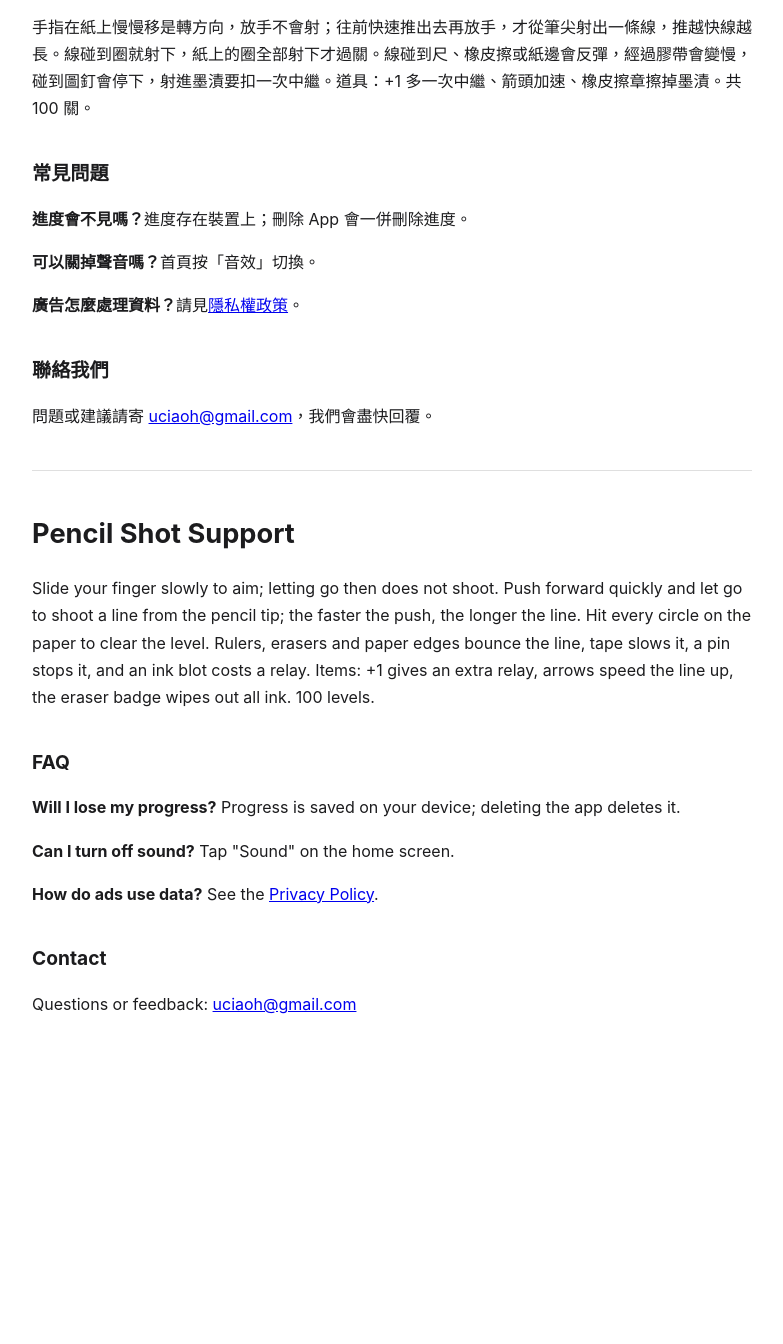
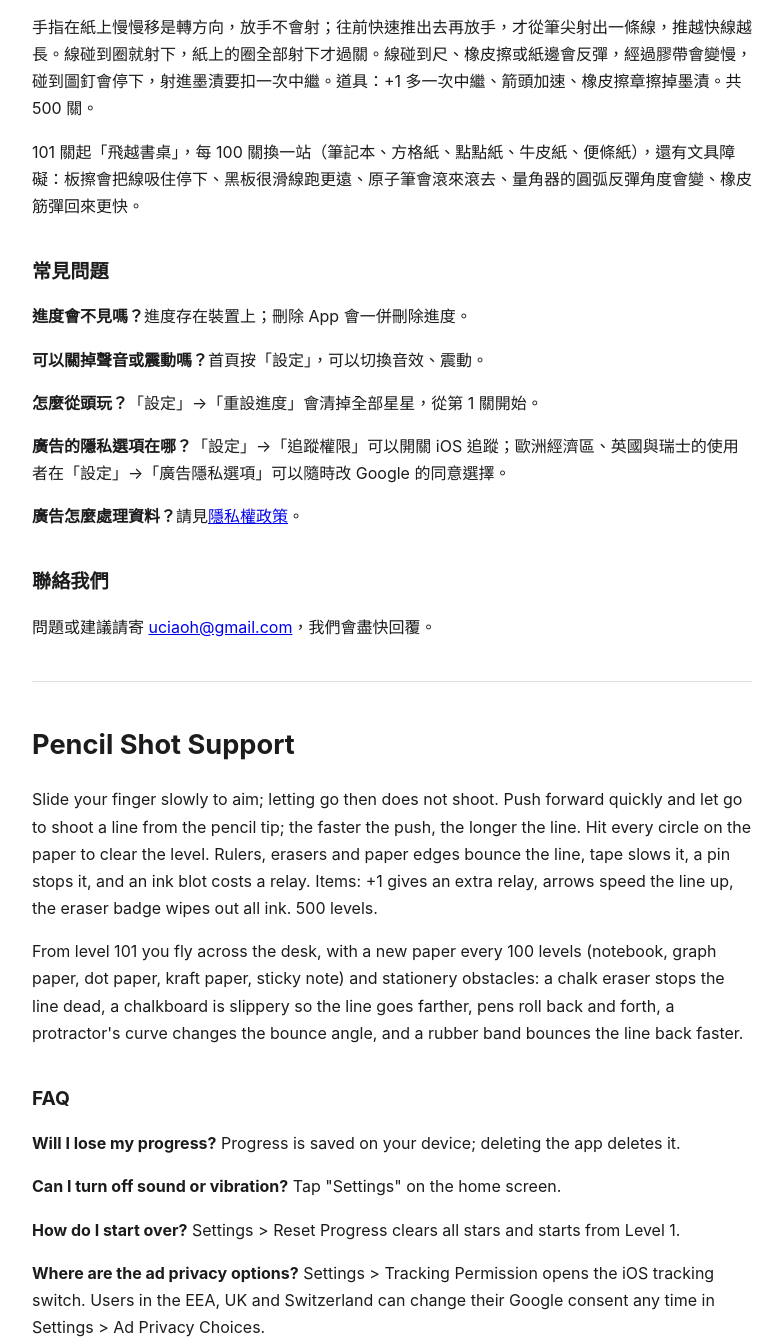
Before and after one commit to uciaoh-arch/uciaoh-arch.github.io, a plain HTML site: page pencilshot/support/index.html in a window 1280 px wide. Shown: the part 120-1464 px from the top of the page, without its empty margins (248-1031 px from the left). Before the commit the page ends 1178 px from the top, so only its background shows below. Drawn offline with Linux system fonts and the light colour scheme.

Commit message:
pencilshot support: 500 levels, settings

```diff
--- a/pencilshot/support/index.html
+++ b/pencilshot/support/index.html
@@ -3,17 +3,23 @@
 h1{font-size:1.7rem}h2{font-size:1.2rem;margin-top:1.8em}hr{margin:2.5em 0;border:0;border-top:1px solid #8884}
 nav a{margin-right:1em}</style></head><body><nav><a href="../support/">Support</a><a href="../privacy/">Privacy</a></nav>
 <h1>鉛筆射擊 支援</h1>
-<p>手指在紙上慢慢移是轉方向，放手不會射；往前快速推出去再放手，才從筆尖射出一條線，推越快線越長。線碰到圈就射下，紙上的圈全部射下才過關。線碰到尺、橡皮擦或紙邊會反彈，經過膠帶會變慢，碰到圖釘會停下，射進墨漬要扣一次中繼。道具：+1 多一次中繼、箭頭加速、橡皮擦章擦掉墨漬。共 100 關。</p>
+<p>手指在紙上慢慢移是轉方向，放手不會射；往前快速推出去再放手，才從筆尖射出一條線，推越快線越長。線碰到圈就射下，紙上的圈全部射下才過關。線碰到尺、橡皮擦或紙邊會反彈，經過膠帶會變慢，碰到圖釘會停下，射進墨漬要扣一次中繼。道具：+1 多一次中繼、箭頭加速、橡皮擦章擦掉墨漬。共 500 關。</p>
+<p>101 關起「飛越書桌」，每 100 關換一站（筆記本、方格紙、點點紙、牛皮紙、便條紙），還有文具障礙：板擦會把線吸住停下、黑板很滑線跑更遠、原子筆會滾來滾去、量角器的圓弧反彈角度會變、橡皮筋彈回來更快。</p>
 <h2>常見問題</h2>
 <p><b>進度會不見嗎？</b>進度存在裝置上；刪除 App 會一併刪除進度。</p>
-<p><b>可以關掉聲音嗎？</b>首頁按「音效」切換。</p>
+<p><b>可以關掉聲音或震動嗎？</b>首頁按「設定」，可以切換音效、震動。</p>
+<p><b>怎麼從頭玩？</b>「設定」→「重設進度」會清掉全部星星，從第 1 關開始。</p>
+<p><b>廣告的隱私選項在哪？</b>「設定」→「追蹤權限」可以開關 iOS 追蹤；歐洲經濟區、英國與瑞士的使用者在「設定」→「廣告隱私選項」可以隨時改 Google 的同意選擇。</p>
 <p><b>廣告怎麼處理資料？</b>請見<a href="../privacy/">隱私權政策</a>。</p>
 <h2>聯絡我們</h2>
 <p>問題或建議請寄 <a href="mailto:uciaoh@gmail.com">uciaoh@gmail.com</a>，我們會盡快回覆。</p><hr><div lang="en"><h1>Pencil Shot Support</h1>
-<p>Slide your finger slowly to aim; letting go then does not shoot. Push forward quickly and let go to shoot a line from the pencil tip; the faster the push, the longer the line. Hit every circle on the paper to clear the level. Rulers, erasers and paper edges bounce the line, tape slows it, a pin stops it, and an ink blot costs a relay. Items: +1 gives an extra relay, arrows speed the line up, the eraser badge wipes out all ink. 100 levels.</p>
+<p>Slide your finger slowly to aim; letting go then does not shoot. Push forward quickly and let go to shoot a line from the pencil tip; the faster the push, the longer the line. Hit every circle on the paper to clear the level. Rulers, erasers and paper edges bounce the line, tape slows it, a pin stops it, and an ink blot costs a relay. Items: +1 gives an extra relay, arrows speed the line up, the eraser badge wipes out all ink. 500 levels.</p>
+<p>From level 101 you fly across the desk, with a new paper every 100 levels (notebook, graph paper, dot paper, kraft paper, sticky note) and stationery obstacles: a chalk eraser stops the line dead, a chalkboard is slippery so the line goes farther, pens roll back and forth, a protractor's curve changes the bounce angle, and a rubber band bounces the line back faster.</p>
 <h2>FAQ</h2>
 <p><b>Will I lose my progress?</b> Progress is saved on your device; deleting the app deletes it.</p>
-<p><b>Can I turn off sound?</b> Tap "Sound" on the home screen.</p>
+<p><b>Can I turn off sound or vibration?</b> Tap "Settings" on the home screen.</p>
+<p><b>How do I start over?</b> Settings &gt; Reset Progress clears all stars and starts from Level 1.</p>
+<p><b>Where are the ad privacy options?</b> Settings &gt; Tracking Permission opens the iOS tracking switch. Users in the EEA, UK and Switzerland can change their Google consent any time in Settings &gt; Ad Privacy Choices.</p>
 <p><b>How do ads use data?</b> See the <a href="../privacy/">Privacy Policy</a>.</p>
 <h2>Contact</h2>
 <p>Questions or feedback: <a href="mailto:uciaoh@gmail.com">uciaoh@gmail.com</a></p></div></body></html>
```
